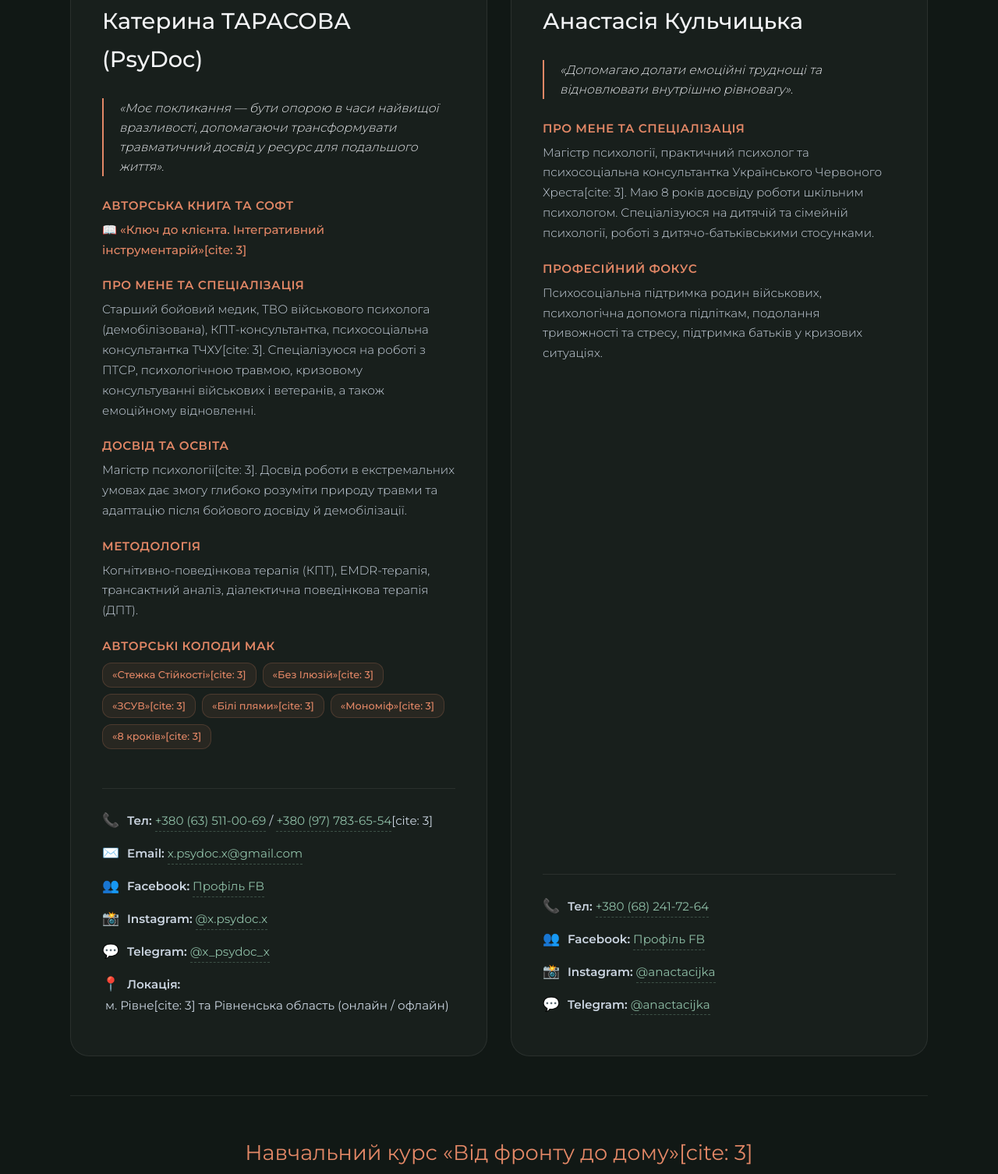
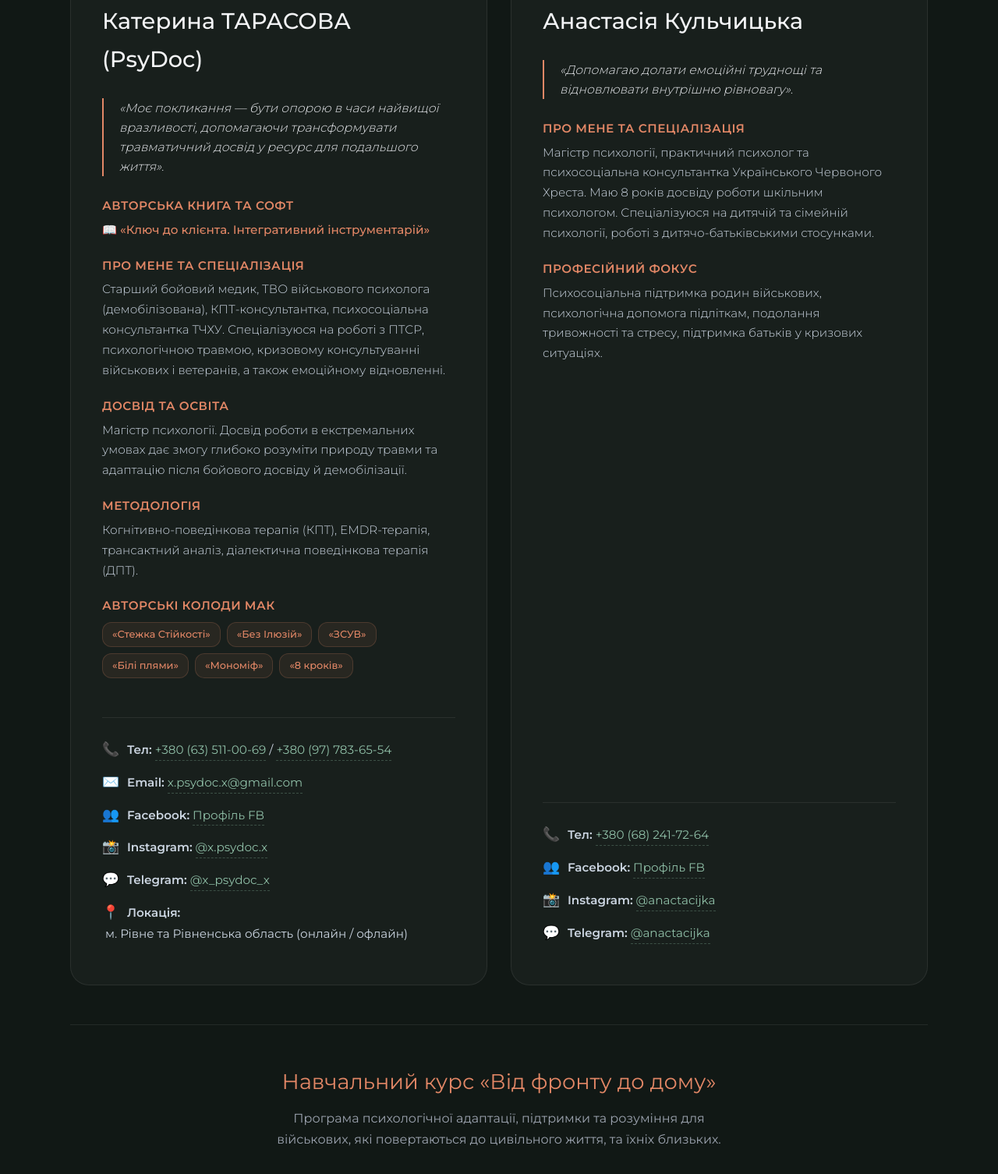
Before and after one commit to X-Psydoc-X/x-psydoc-x.github.io, a plain HTML site: page index.html in a window 1280 px wide. Shown: the part 1781-3287 px from the top of the page at 78% size. Drawn offline with Linux system fonts and the light colour scheme.

Commit message:
Update index.html with download button and SEO

```diff
--- a/index.html
+++ b/index.html
@@ -392,7 +392,7 @@
             <div class="software-features">
                 <div class="feature-item">
                     <h5>📚 Клінічна база знань</h5>
-                    <p>Повний текст авторської книги Катерини ТАРАСОВОЇ (PsyDoc) «Ключ до клієнта: Інтегративний інструментарій»[cite: 3] прямо в програмі. Пошук за 270 техніками та 74 протоколами за секунду.</p>
+                    <p>Повний текст авторської книги Катерини ТАРАСОВОЇ (PsyDoc) «Ключ до клієнта: Інтегративний інструментарій» прямо в програмі. Пошук за 270 техніками та 74 протоколами за секунду.</p>
                 </div>
                 <div class="feature-item">
                     <h5>🎨 МАК-студія та Дошка</h5>
@@ -408,9 +408,10 @@
                 </div>
             </div>
 
-         <div style="text-align: center; margin-top: 25px;">
-    <p style="font-size: 0.9rem; color: #9ca3af; margin-bottom: 15px;">Працює на Windows (офлайн, повна безпека даних).</p>
-   <a href="https://github.com/X-Psydoc-X/x-psydoc-x.github.io/releases/download/v1.0/PsyMetaStudio.rar" class="btn" target="_blank" rel="noopener noreferrer">Завантажити PsyMetaStudio (Windows)</a>
+            <div style="text-align: center; margin-top: 25px;">
+                <p style="font-size: 0.9rem; color: #9ca3af; margin-bottom: 15px;">Працює на Windows (офлайн, повна безпека даних).</p>
+                <a href="https://github.com/X-Psydoc-X/x-psydoc-x.github.io/releases/download/v1.0/PsyMetaStudio.rar" class="btn" target="_blank" rel="noopener noreferrer">Завантажити PsyMetaStudio (Windows)</a>
+            </div>
         </section>
 
         <!-- КОМАНДА (Психологині) -->
@@ -428,17 +429,17 @@
 
                     <div class="info-block">
                         <h4>Авторська книга та софт</h4>
-                        <p style="font-weight: 500; color: var(--accent-warm);">📖 «Ключ до клієнта. Інтегративний інструментарій»[cite: 3]</p>
+                        <p style="font-weight: 500; color: var(--accent-warm);">📖 «Ключ до клієнта. Інтегративний інструментарій»</p>
                     </div>
 
                     <div class="info-block">
                         <h4>Про мене та спеціалізація</h4>
-                        <p>Старший бойовий медик, ТВО військового психолога (демобілізована), КПТ-консультантка, психосоціальна консультантка ТЧХУ[cite: 3]. Спеціалізуюся на роботі з ПТСР, психологічною травмою, кризовому консультуванні військових і ветеранів, а також емоційному відновленні.</p>
+                        <p>Старший бойовий медик, ТВО військового психолога (демобілізована), КПТ-консультантка, психосоціальна консультантка ТЧХУ. Спеціалізуюся на роботі з ПТСР, психологічною травмою, кризовому консультуванні військових і ветеранів, а також емоційному відновленні.</p>
                     </div>
 
                     <div class="info-block">
                         <h4>Досвід та освіта</h4>
-                        <p>Магістр психології[cite: 3]. Досвід роботи в екстремальних умовах дає змогу глибоко розуміти природу травми та адаптацію після бойового досвіду й демобілізації.</p>
+                        <p>Магістр психології. Досвід роботи в екстремальних умовах дає змогу глибоко розуміти природу травми та адаптацію після бойового досвіду й демобілізації.</p>
                     </div>
 
                     <div class="info-block">
@@ -449,24 +450,24 @@
                     <div class="info-block">
                         <h4>Авторські колоди МАК</h4>
                         <div class="project-tags">
-                            <span class="tag">«Стежка Стійкості»[cite: 3]</span>
-                            <span class="tag">«Без Ілюзій»[cite: 3]</span>
-                            <span class="tag">«ЗСУВ»[cite: 3]</span>
-                            <span class="tag">«Білі плями»[cite: 3]</span>
-                            <span class="tag">«Мономіф»[cite: 3]</span>
-                            <span class="tag">«8 кроків»[cite: 3]</span>
+                            <span class="tag">«Стежка Стійкості»</span>
+                            <span class="tag">«Без Ілюзій»</span>
+                            <span class="tag">«ЗСУВ»</span>
+                            <span class="tag">«Білі плями»</span>
+                            <span class="tag">«Мономіф»</span>
+                            <span class="tag">«8 кроків»</span>
                         </div>
                     </div>
                 </div>
 
                 <div>
                     <ul class="contacts-list">
-                        <li><span class="icon">📞</span> <b>Тел:</b>&nbsp;<a href="tel:+380635110069">+380 (63) 511-00-69</a>&nbsp;/&nbsp;<a href="tel:+380977836554">+380 (97) 783-65-54</a>[cite: 3]</li>
+                        <li><span class="icon">📞</span> <b>Тел:</b>&nbsp;<a href="tel:+380635110069">+380 (63) 511-00-69</a>&nbsp;/&nbsp;<a href="tel:+380977836554">+380 (97) 783-65-54</a></li>
                         <li><span class="icon">✉️</span> <b>Email:</b>&nbsp;<a href="mailto:x.psydoc.x@gmail.com">x.psydoc.x@gmail.com</a></li>
                         <li><span class="icon">👥</span> <b>Facebook:</b>&nbsp;<a href="https://www.facebook.com/ekaterina.tarasova.14766" target="_blank" rel="noopener noreferrer">Профіль FB</a></li>
                         <li><span class="icon">📸</span> <b>Instagram:</b>&nbsp;<a href="https://www.instagram.com/x.psydoc.x" target="_blank" rel="noopener noreferrer">@x.psydoc.x</a></li>
                         <li><span class="icon">💬</span> <b>Telegram:</b>&nbsp;<a href="https://t.me/x_psydoc_x" target="_blank" rel="noopener noreferrer">@x_psydoc_x</a></li>
-                        <li><span class="icon">📍</span> <b>Локація:</b>&nbsp;м. Рівне[cite: 3] та Рівненська область (онлайн / офлайн)</li>
+                        <li><span class="icon">📍</span> <b>Локація:</b>&nbsp;м. Рівне та Рівненська область (онлайн / офлайн)</li>
                     </ul>
                 </div>
             </div>
@@ -483,7 +484,7 @@
 
                     <div class="info-block">
                         <h4>Про мене та спеціалізація</h4>
-                        <p>Магістр психології, практичний психолог та психосоціальна консультантка Українського Червоного Хреста[cite: 3]. Маю 8 років досвіду роботи шкільним психологом. Спеціалізуюся на дитячій та сімейній психології, роботі з дитячо-батьківськими стосунками.</p>
+                        <p>Магістр психології, практичний психолог та психосоціальна консультантка Українського Червоного Хреста. Маю 8 років досвіду роботи шкільним психологом. Спеціалізуюся на дитячій та сімейній психології, роботі з дитячо-батьківськими стосунками.</p>
                     </div>
 
                     <div class="info-block">
@@ -505,7 +506,7 @@
         </div>
 
         <section class="action-block">
-            <h3>Навчальний курс «Від фронту до дому»[cite: 3]</h3>
+            <h3>Навчальний курс «Від фронту до дому»</h3>
             <p style="color: #9ca3af; max-width: 600px; margin: 10px auto 20px;">Програма психологічної адаптації, підтримки та розуміння для військових, які повертаються до цивільного життя, та їхніх близьких.</p>
             <a href="https://forms.gle/7rKhADH2onNPycK9A" class="btn" target="_blank" rel="noopener noreferrer">Заповнити форму для запису</a>
 
```
